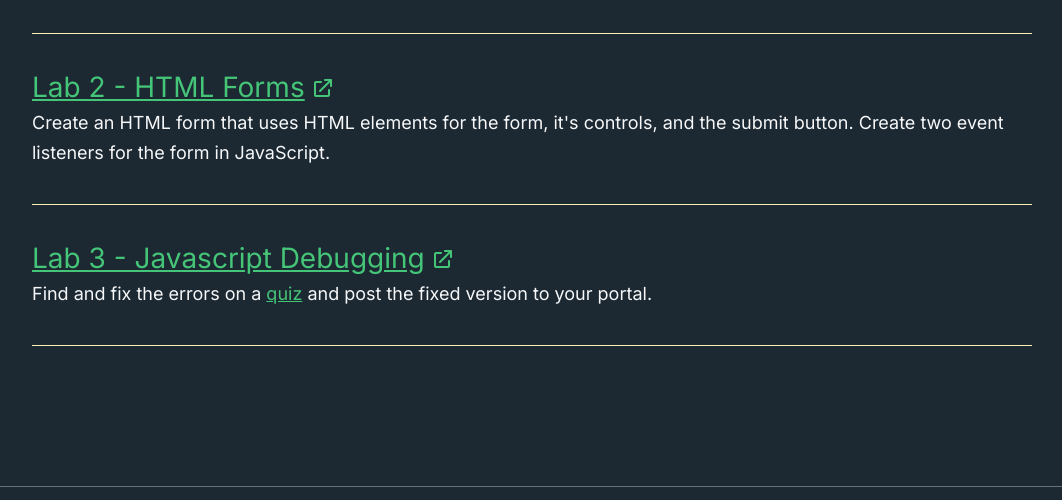
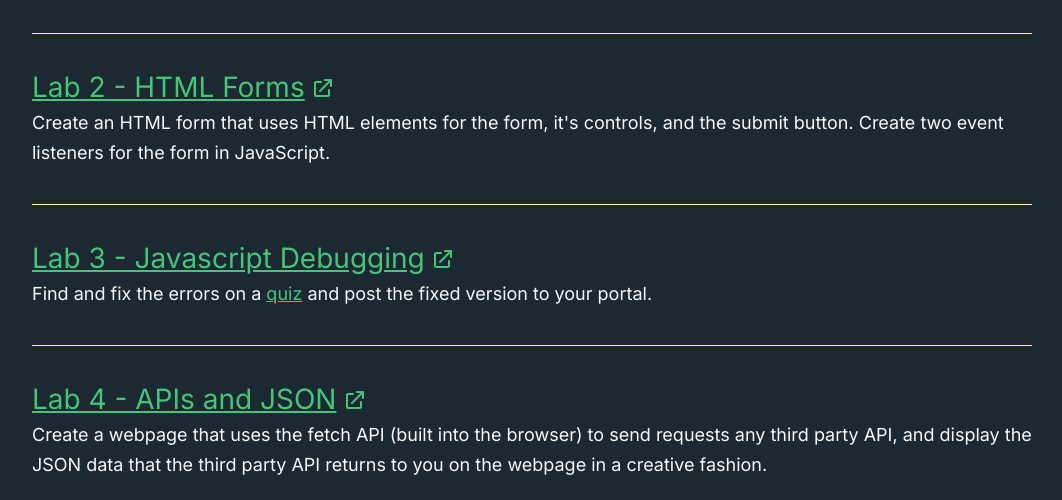
Before and after one commit to annaecookux/frontendfall2022classportal, a plain HTML site: page labs.html in a window 1280 px wide. Shown: the part 577-1077 px from the top of the page, without its empty margins (108-1170 px from the left). Drawn offline with Linux system fonts and the light colour scheme.

Commit message:
Addition of Lab 4

```diff
--- a/labs.html
+++ b/labs.html
@@ -37,6 +37,10 @@
                 <a href="https://frontendassignment3.vercel.app/" target="_blank" rel="noopener">Lab 3 - Javascript Debugging</a>
                 <p class="subtext">Find and fix the errors on a <a href="https://github.com/peterrosenthal/ATLS-4630-5630-FA22/tree/main/js-debugging-quiz">quiz</a> and post the fixed version to your portal.</p>
             </li>
+            <li class="classworkListStyle">
+                <a href="https://frontendassignment4.vercel.app/" target="_blank" rel="noopener">Lab 4 - APIs and JSON</a>
+                <p class="subtext">Create a webpage that uses the fetch API (built into the browser) to send requests any third party API, and display the JSON data that the third party API returns to you on the webpage in a creative fashion.</p>
+            </li>
         </ul>
 </section>
 </main>
```
